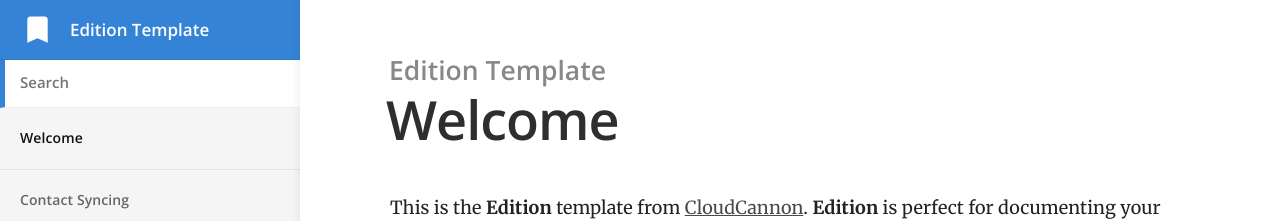
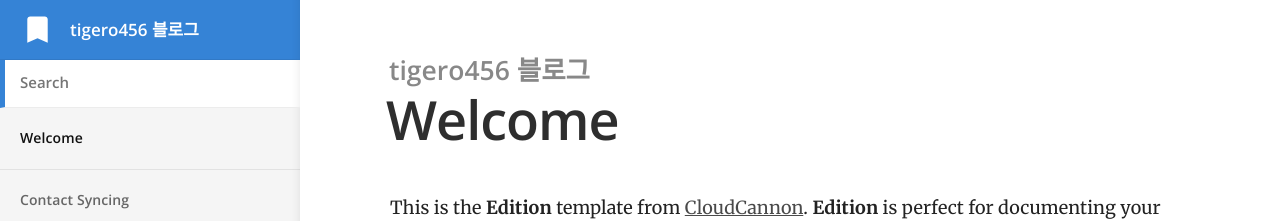
Before and after one commit to tigero456/tigero456.github.io, a Jekyll site: the page built from index.md, in a window 1280 px wide. Shown: the top 221 px of the page. Built offline with Jekyll 4.4.1, drawn with Linux system fonts in a browser that asks for light colours.

Commit message:
Update _config.yml

```diff
--- a/_config.yml
+++ b/_config.yml
@@ -1,9 +1,9 @@
 # ----
 # Site
 
-title: Edition Template
+title: tigero456 블로그
 url: "https://long-pig.cloudvent.net"
-baseurl:
+baseurl: "https://tigero456.github.io"
 google_analytics_key:
 show_full_navigation: true
 
```
